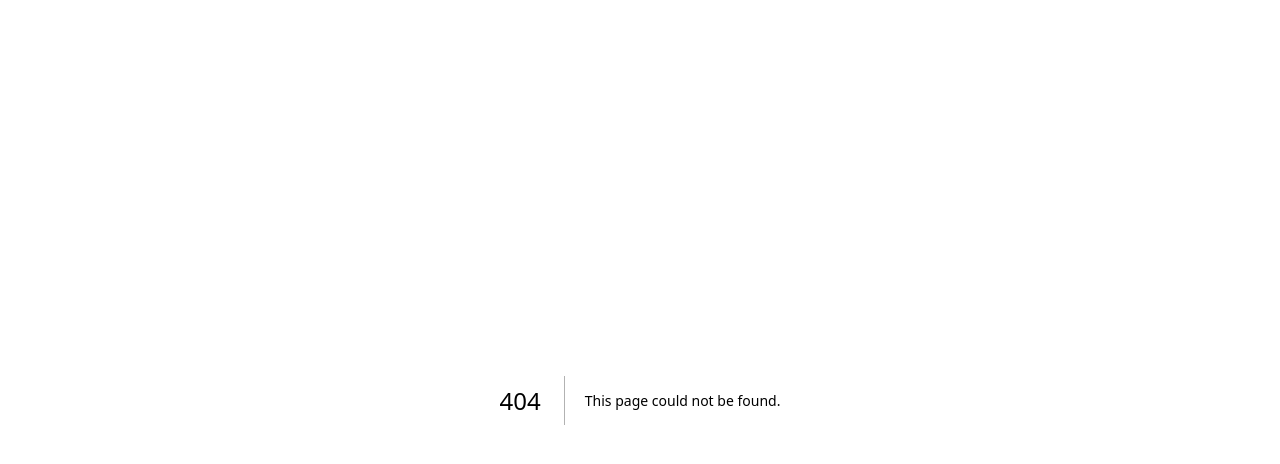
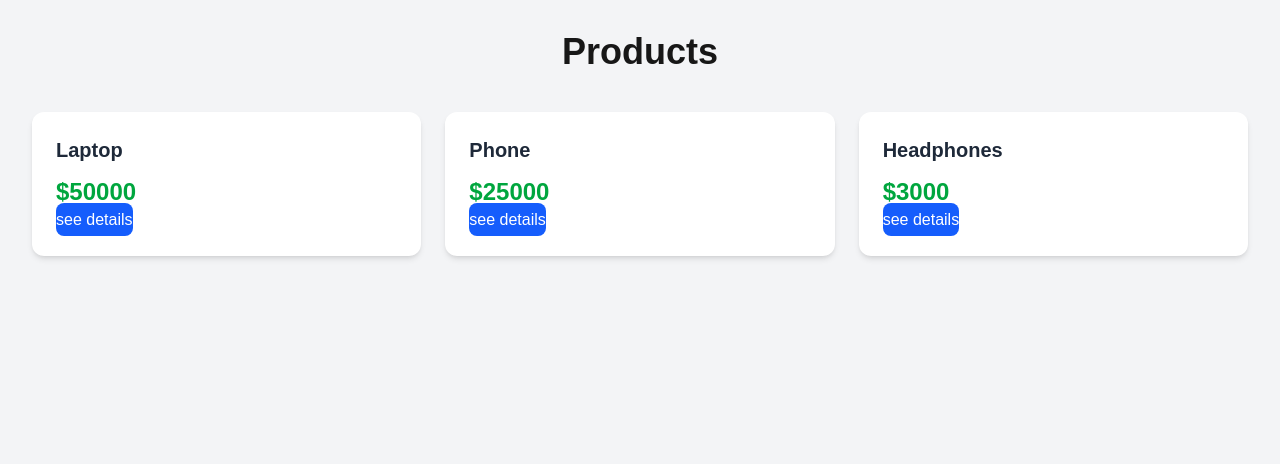
Before and after one commit to himanshuverse/NEXT-JS, a Next.js app: page /profile/products in a window 1280 px wide. Before the commit this address had no page. Shown: the top 464 px of the page. Built offline with nearby package versions, Linux system fonts and the light colour scheme.

Commit message:
dynamic routes with ex of products detail

```diff
--- /dev/null
+++ b/app/profile/products/[slug]/page.tsx
@@ -0,0 +1,53 @@
+import { notFound } from "next/navigation";
+
+const products = [
+  {
+    id: 1,
+    name: "Laptop",
+    price: 50000,
+  },
+  {
+    id: 2,
+    name: "Phone",
+    price: 25000,
+  },
+  {
+    id: 3,
+    name: "Headphones",
+    price: 3000,
+  },
+];
+
+export default async function ProductDetails({
+  params,
+}: {
+  params: Promise<{ slug: string }>;
+}) {
+  const { slug } = await params;
+
+  const product = products.find(
+    (p) => p.id === Number(slug)
+  );
+
+  if (!product) {
+    notFound();
+  }
+
+  return (
+    <div className="min-h-screen flex items-center justify-center bg-black-100">
+      <div className="bg-white p-8 rounded-xl shadow-lg">
+        <h1 className="text-3xl font-bold text-black">
+          {product.name}
+        </h1>
+
+        <p className="text-xl text-green-600 mt-4">
+          ₹{product.price}
+        </p>
+
+        <p className="mt-4 text-gray-600">
+          Product ID: {product.id}
+        </p>
+      </div>
+    </div>
+  );
+}
--- /dev/null
+++ b/app/profile/products/page.tsx
@@ -0,0 +1,51 @@
+import Link from "next/link";
+
+export default function products(){
+     const products = [
+    {
+      id: 1,
+      name: "Laptop",
+      price: 50000,
+    },
+    {
+      id: 2,
+      name: "Phone",
+      price: 25000,
+    },
+    {
+      id: 3,
+      name: "Headphones",
+      price: 3000,
+    },
+  ];
+
+    return(
+
+       <div className="min-h-screen bg-gray-100 p-8">
+  <h1 className="text-4xl font-bold text-center mb-10">
+    Products
+  </h1>
+
+  <div className="grid grid-cols-1 sm:grid-cols-2 md:grid-cols-3 gap-6">
+    {products.map((product) => (
+      <div
+        key={product.id}
+        className="bg-white rounded-xl shadow-md p-6 hover:shadow-xl transition duration-300"
+      >
+        <h2 className="text-xl font-semibold text-gray-800">
+          {product.name}
+        </h2>
+
+        <p className="text-2xl font-bold text-green-600 mt-3">
+          ${product.price}
+        </p>
+
+
+          <Link className="mt-5 w-full bg-blue-600 text-white py-2 rounded-lg hover:bg-blue-700 transition" href={`/profile/products/${product.id}`}>see details</Link>
+
+      </div>
+    ))}
+  </div>
+</div>
+    )
+}
```
